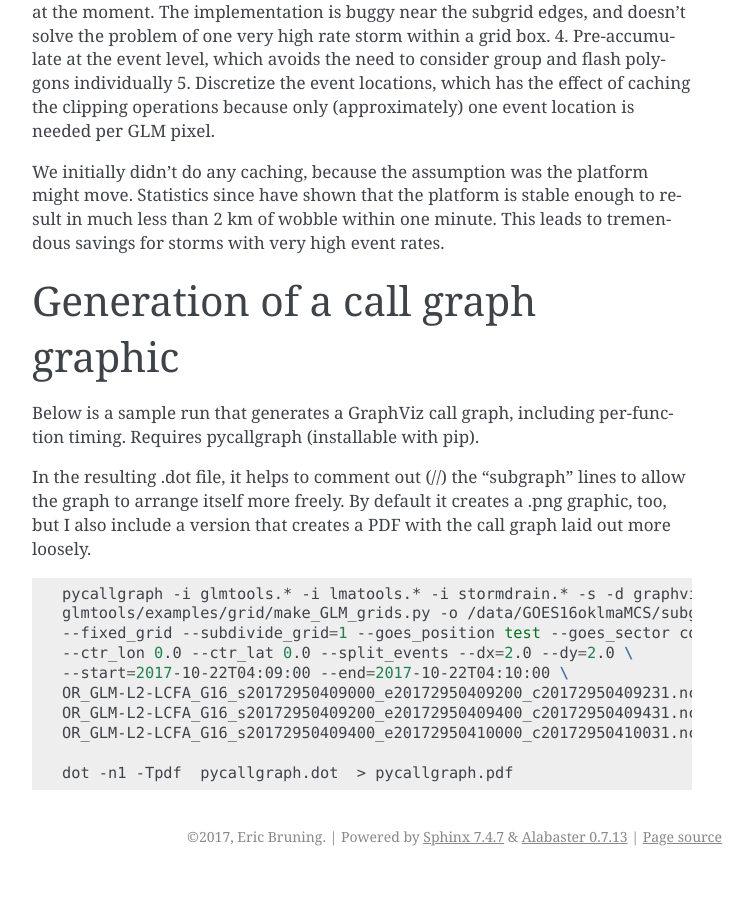
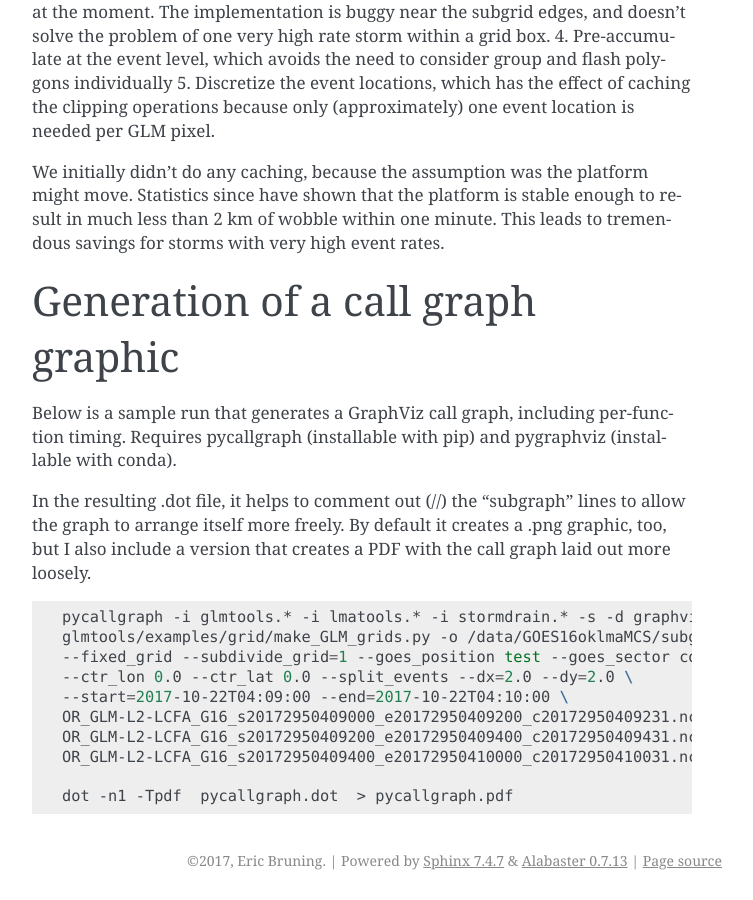
Before and after one commit to deeplycloudy/glmtools, a Sphinx documentation site: the page built from docs/callgraph.rst, in a window 1280 px wide and 900 px high, scrolled down 2052 px. Shown: the whole window, without its empty margins (388-1141 px from the left). Built offline with Sphinx 7.4.7, drawn with Linux system fonts in a browser that asks for light colours; pages that are not in the unit, such as notebooks, are missing from menus; before the commit the page ends 2928 px from its top, so only the background shows below that.

Commit message:
Add install instructions for graphviz / dot

```diff
--- a/docs/callgraph.rst
+++ b/docs/callgraph.rst
@@ -61,7 +61,7 @@ We initially didn't do any caching, because the assumption was the platform migh
 Generation of a call graph graphic
 ==================================
 
-Below is a sample run that generates a GraphViz call graph, including per-function timing. Requires pycallgraph (installable with pip).
+Below is a sample run that generates a GraphViz call graph, including per-function timing. Requires pycallgraph (installable with pip) and pygraphviz (installable with conda).
 
 In the resulting .dot file, it helps to comment out (//) the "subgraph" lines to allow
 the graph to arrange itself more freely. By default it creates a .png graphic, too, but I also include a version that creates a PDF with the call graph laid out more loosely.
```
